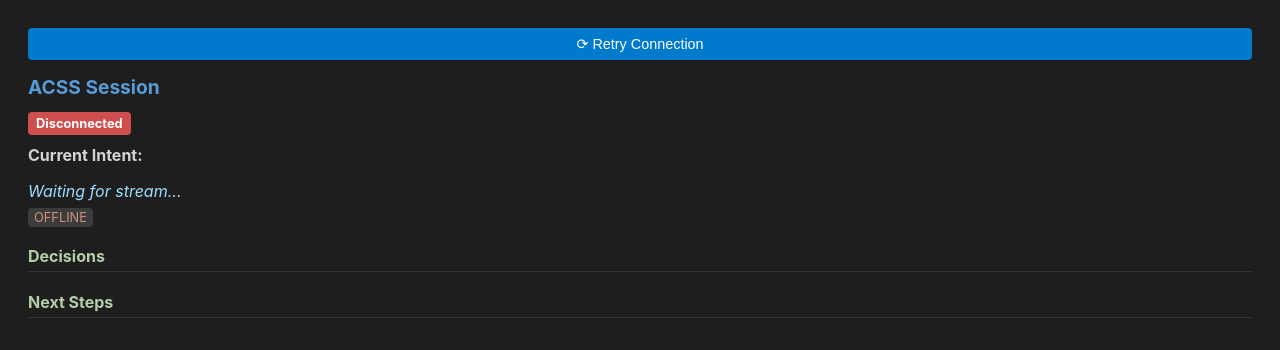
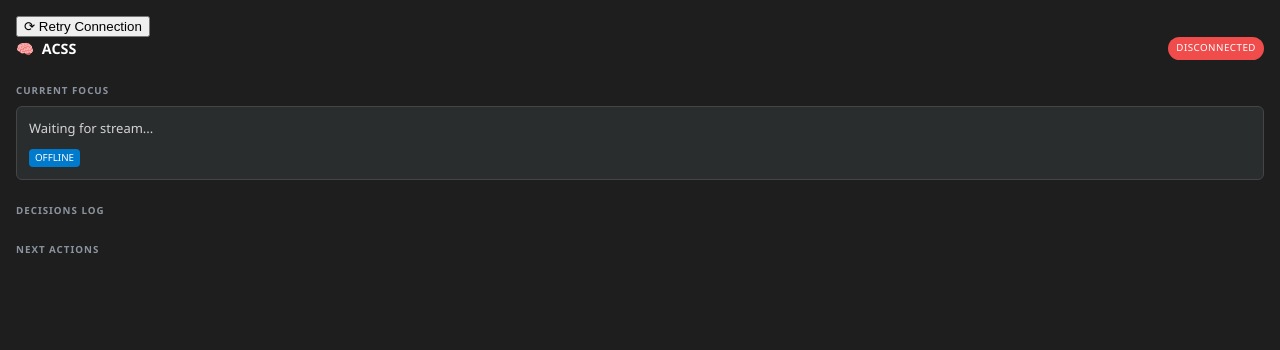
Before and after one commit to sp25126/ACSS_context, a website: page vscode-extension/media/mock-sidebar.html in a window 1280 px wide. Drawn offline with Linux system fonts and the light colour scheme.

Commit message:
UI: Modernize Sidebar with Glassmorphism and new branding

```diff
--- a/vscode-extension/media/mock-sidebar.html
+++ b/vscode-extension/media/mock-sidebar.html
@@ -4,120 +4,67 @@
 <head>
     <meta charset="UTF-8">
     <meta name="viewport" content="width=device-width, initial-scale=1.0">
-    <title>ACSS Sidebar (Mock)</title>
+    <title>ACSS Live Session (Mock)</title>
+    <link href="sidebar.css" rel="stylesheet">
     <style>
-        body {
-            font-family: -apple-system, BlinkMacSystemFont, 'Segoe UI', Roboto, Oxygen, Ubuntu, Cantarell, 'Open Sans', 'Helvetica Neue', sans-serif;
-            padding: 20px;
-            background: #1e1e1e;
-            color: #d4d4d4;
+        /* Mock VS Code Variables so it looks right in Chrome */
+        :root {
+            --vscode-foreground: #cccccc;
+            --vscode-font-family: 'Segoe UI', sans-serif;
+            --vscode-font-size: 13px;
+            --vscode-sideBar-background: #1e1e1e;
+            --vscode-sideBarTitle-foreground: #ffffff;
+            --vscode-testing-iconPassed: #4ec9b0;
+            --vscode-testing-iconFailed: #f14c4c;
+            --vscode-descriptionForeground: #8b949e;
+            --vscode-list-hoverBackground: #2a2d2e;
+            --vscode-widget-border: #454545;
+            --vscode-focusBorder: #007acc;
+            --vscode-editor-foreground: #d4d4d4;
+            --vscode-badge-background: #007acc;
+            --vscode-badge-foreground: #ffffff;
+            --vscode-textLink-foreground: #3794ff;
+            --vscode-gitDecoration-addedResourceForeground: #81b88b;
+            --vscode-grid-row-hoverBackground: #2a2d2e;
+            --vscode-editor-background: #1e1e1e;
+            --vscode-list-activeSelectionBackground: #094771;
+            --vscode-scrollbarSlider-background: #424242;
         }
 
-        h1 {
-            color: #569cd6;
-            font-size: 1.2rem;
-            margin-top: 0;
-        }
-
-        h2 {
-            font-size: 1rem;
-            color: #b5cea8;
-            border-bottom: 1px solid #333;
-            padding-bottom: 5px;
-            margin-top: 20px;
-        }
-
-        #connection-badge {
-            display: inline-block;
-            padding: 4px 8px;
-            border-radius: 4px;
-            font-size: 0.8rem;
-            font-weight: bold;
-            margin-bottom: 10px;
-        }
-
-        .connected {
-            background: #007acc;
-            color: white;
-        }
-
-        .disconnected {
-            background: #cf4f4f;
-            color: white;
-        }
-
-        #retry-btn {
-            background: #007acc;
-            color: white;
-            border: none;
-            padding: 8px 12px;
-            border-radius: 4px;
-            cursor: pointer;
-            margin-bottom: 15px;
-            font-size: 0.9rem;
-            width: 100%;
-        }
-
-        #retry-btn:hover {
-            background: #0062a3;
-        }
-
-        #task-intent {
-            font-style: italic;
-            color: #9cdcfe;
-            margin-bottom: 5px;
-        }
-
-        #task-status {
-            font-size: 0.8rem;
-            background: #3c3c3c;
-            padding: 2px 6px;
-            border-radius: 4px;
-            color: #ce9178;
-        }
-
-        .decision-item,
-        .step-item {
-            background: #252526;
-            padding: 8px;
-            margin-bottom: 6px;
-            border-radius: 4px;
-            border-left: 3px solid #007acc;
-        }
-
-        .step-item {
-            border-left-color: #ce9178;
-        }
-
-        .opacity-50 {
-            opacity: 0.5;
-            transition: opacity 0.3s;
-        }
-
-        .empty {
-            font-style: italic;
-            color: #666;
+        body {
+            margin: 0;
+            height: 100vh;
         }
     </style>
 </head>
 
 <body>
-    <h1>ACSS Session</h1>
-    <div id="connection-badge" class="disconnected">Initializing...</div>
-
-    <!-- Retry button will be injected here by main.js if needed or we can place a placeholder -->
-
-    <div>
-        <strong>Current Intent:</strong>
-        <p id="task-intent">Loading...</p>
-        <span id="task-status"></span>
+    <div class="header">
+        <div class="brand">
+            <span>🧠</span> ACSS
+        </div>
+        <div id="connection-badge" class="disconnected">Offline</div>
     </div>
 
-    <h2>Decisions</h2>
-    <div id="decisions-list"></div>
+    <div class="section">
+        <div class="label">Current Focus</div>
+        <div class="card">
+            <div id="task-intent" class="loading-pulse">Waiting for stream...</div>
+            <div style="margin-top: 8px;">
+                <span id="task-status"></span>
+            </div>
+        </div>
+    </div>
 
-    <h2>Next Steps</h2>
-    <div id="steps-list"></div>
+    <div class="section">
+        <div class="label">Decisions Log</div>
+        <div id="decisions-list"></div>
+    </div>
+
+    <div class="section">
+        <div class="label">Next Actions</div>
+        <div id="steps-list"></div>
+    </div>
 
     <script src="main.js"></script>
 </body>
--- /dev/null
+++ b/vscode-extension/media/sidebar.css
@@ -0,0 +1,187 @@
+/* Modern ACSS Sidebar Theme */
+:root {
+    --gap: 12px;
+    --radius: 6px;
+    --anim-speed: 0.2s;
+}
+
+body {
+    padding: 16px;
+    color: var(--vscode-foreground);
+    font-family: var(--vscode-font-family);
+    font-size: var(--vscode-font-size);
+    line-height: 1.5;
+    background-color: var(--vscode-sideBar-background);
+}
+
+/* Header Section */
+.header {
+    display: flex;
+    justify-content: space-between;
+    align-items: center;
+    margin-bottom: 24px;
+}
+
+.brand {
+    font-weight: 600;
+    font-size: 1.1em;
+    color: var(--vscode-sideBarTitle-foreground);
+    display: flex;
+    align-items: center;
+    gap: 8px;
+}
+
+/* Status Badge */
+#connection-badge {
+    font-size: 0.75em;
+    padding: 4px 8px;
+    border-radius: 12px;
+    font-weight: 500;
+    transition: all var(--anim-speed) ease;
+    text-transform: uppercase;
+    letter-spacing: 0.5px;
+}
+
+#connection-badge.connected {
+    background-color: var(--vscode-testing-iconPassed);
+    color: #fff;
+    /* Always white for contrast on green */
+    box-shadow: 0 0 10px rgba(78, 201, 176, 0.3);
+}
+
+#connection-badge.disconnected {
+    background-color: var(--vscode-testing-iconFailed);
+    color: #fff;
+}
+
+/* Cards & Sections */
+.section {
+    margin-bottom: 24px;
+    animation: fade-in 0.4s ease-out;
+}
+
+.label {
+    font-size: 0.75em;
+    text-transform: uppercase;
+    letter-spacing: 1px;
+    color: var(--vscode-descriptionForeground);
+    margin-bottom: 8px;
+    font-weight: 600;
+}
+
+.card {
+    background: var(--vscode-list-hoverBackground);
+    border: 1px solid var(--vscode-widget-border);
+    border-radius: var(--radius);
+    padding: 12px;
+    margin-bottom: 12px;
+    position: relative;
+    transition: transform 0.1s ease;
+}
+
+.card:hover {
+    border-color: var(--vscode-focusBorder);
+}
+
+/* Main Task Status */
+#task-intent {
+    font-size: 1em;
+    font-weight: 500;
+    color: var(--vscode-editor-foreground);
+    margin-bottom: 4px;
+}
+
+#task-status {
+    display: inline-block;
+    font-size: 0.75em;
+    padding: 2px 6px;
+    border-radius: 4px;
+    background: var(--vscode-badge-background);
+    color: var(--vscode-badge-foreground);
+}
+
+/* Timeline / Lists */
+.list-item {
+    position: relative;
+    padding-left: 16px;
+    margin-bottom: 8px;
+    font-size: 0.9em;
+    color: var(--vscode-foreground);
+}
+
+.list-item::before {
+    content: '';
+    position: absolute;
+    left: 0;
+    top: 8px;
+    width: 6px;
+    height: 6px;
+    border-radius: 50%;
+    background-color: var(--vscode-textLink-foreground);
+}
+
+.decision-item {
+    border-left: 2px solid var(--vscode-gitDecoration-addedResourceForeground);
+    padding-left: 12px;
+    margin-bottom: 8px;
+    font-size: 0.9em;
+    color: var(--vscode-grid-row-hoverBackground);
+    /* Fallback color, will override */
+    color: var(--vscode-foreground);
+    background: rgba(255, 255, 255, 0.03);
+    padding: 8px 12px;
+    border-radius: 0 var(--radius) var(--radius) 0;
+}
+
+.step-item {
+    display: flex;
+    align-items: center;
+    gap: 8px;
+    margin-bottom: 8px;
+    font-size: 0.9em;
+    padding: 8px;
+    background: var(--vscode-editor-background);
+    border-radius: var(--radius);
+    border: 1px solid transparent;
+}
+
+.step-item:hover {
+    border-color: var(--vscode-list-activeSelectionBackground);
+}
+
+.step-check {
+    width: 14px;
+    height: 14px;
+    border: 1px solid var(--vscode-foreground);
+    border-radius: 3px;
+    opacity: 0.5;
+}
+
+/* Animations */
+@keyframes fade-in {
+    from {
+        opacity: 0;
+        transform: translateY(5px);
+    }
+
+    to {
+        opacity: 1;
+        transform: translateY(0);
+    }
+}
+
+.empty {
+    font-style: italic;
+    opacity: 0.6;
+    font-size: 0.9em;
+}
+
+/* Scrollbar */
+::-webkit-scrollbar {
+    width: 4px;
+}
+
+::-webkit-scrollbar-thumb {
+    background: var(--vscode-scrollbarSlider-background);
+    border-radius: 2px;
+}
```
Also changed, not shown: vscode-extension/src/SessionSidebarProvider.ts (+20 -22 lines).
